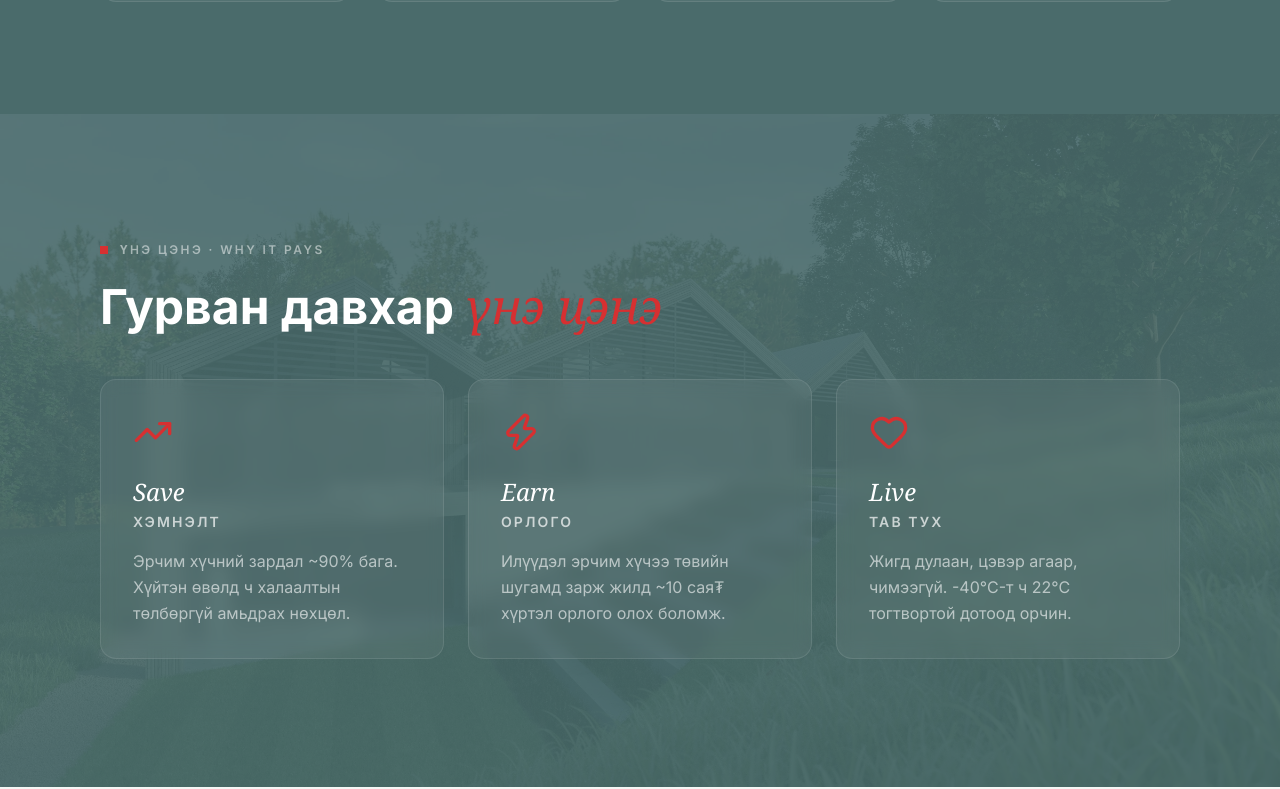
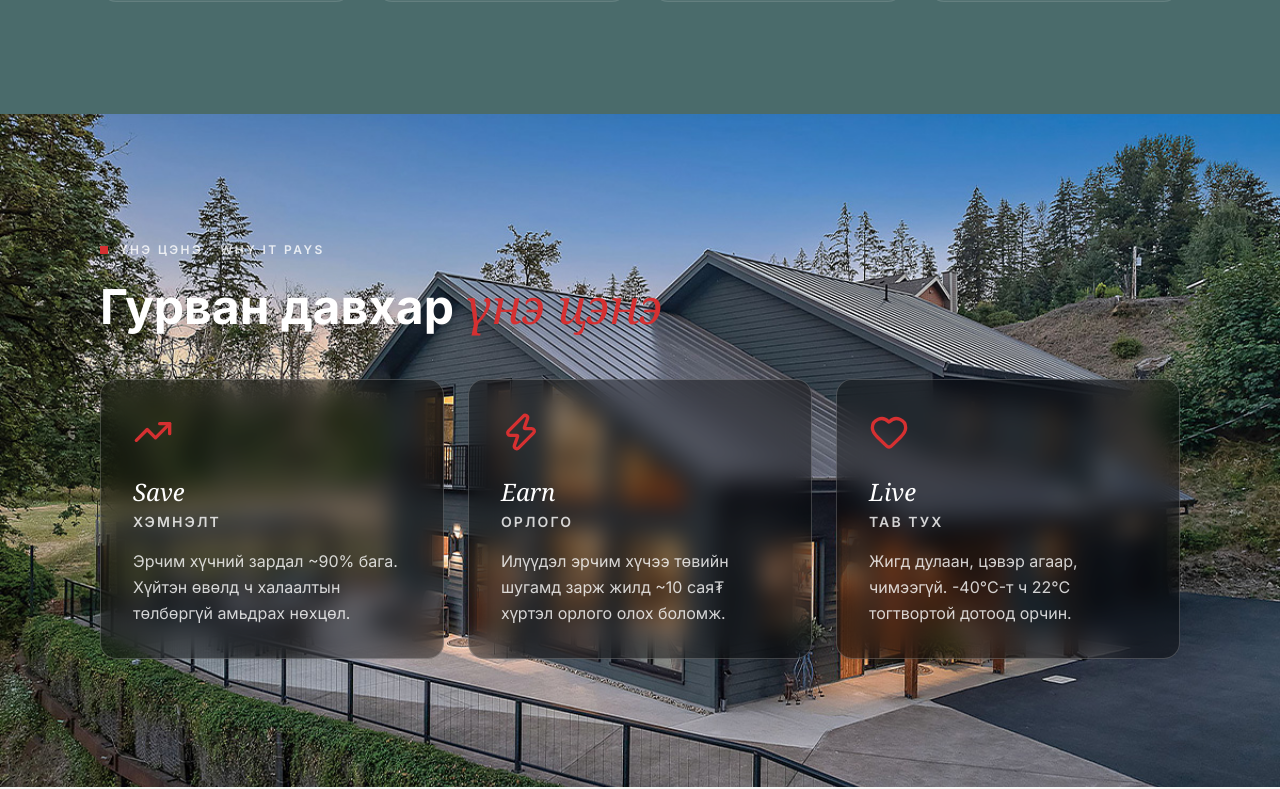
Before and after one commit to elikjandlt/TechInvent, a Next.js app: page /en/passive-premium in a window 1280 px wide. Shown: the part 4634-5423 px from the top of the page. Built offline with nearby package versions, Linux system fonts and the light colour scheme; no server answers.

Commit message:
fix: remove overlay from values section, improve contrast

```diff
--- a/src/app/[locale]/passive-premium/page.tsx
+++ b/src/app/[locale]/passive-premium/page.tsx
@@ -450,27 +450,26 @@ export default function PassivePremiumPage() {
         </div>
       </section>
 
-      {/* 12 Values */}
+      {/* Values */}
       <section className="py-20 md:py-32 text-white relative overflow-hidden">
         <div className="absolute inset-0 z-0">
           <Image
-            src="/images/passive-premium/passive03.webp"
+            src="/images/passive-premium/passive01.jpg"
             alt="Passive Premium values"
             fill
             className="object-cover"
           />
-          <div className="absolute inset-0 bg-secondary/90" />
         </div>
 
         <div className="relative z-10 max-w-[1440px] mx-auto px-6 lg:px-[100px]">
           <div className="flex items-center gap-3 mb-6">
             <div className="w-2 h-2 bg-primary" />
-            <span className="text-xs font-semibold tracking-[0.2em] text-white/50 uppercase">
+            <span className="text-xs font-semibold tracking-[0.2em] text-white/80 uppercase">
               ҮНЭ ЦЭНЭ · WHY IT PAYS
             </span>
           </div>
 
-          <h2 className="text-3xl md:text-5xl font-bold mb-12">
+          <h2 className="text-3xl md:text-5xl font-bold mb-12 drop-shadow-lg">
             Гурван давхар <span className="italic font-serif font-normal text-primary">үнэ цэнэ</span>
           </h2>
 
@@ -482,12 +481,12 @@ export default function PassivePremiumPage() {
                 whileInView={{ opacity: 1, y: 0 }}
                 viewport={{ once: true }}
                 transition={{ duration: 0.4, delay: index * 0.1 }}
-                className="bg-white/5 backdrop-blur-sm border border-white/10 rounded-2xl p-8 hover:bg-white/10 transition-colors"
+                className="bg-black/40 backdrop-blur-md border border-white/20 rounded-2xl p-8 hover:bg-black/50 transition-colors"
               >
                 <val.icon className="w-10 h-10 text-primary mb-6" />
                 <p className="text-2xl font-serif italic text-white mb-1">{val.title}</p>
-                <p className="text-sm font-semibold tracking-[0.15em] text-white/70 mb-4">{val.mnTitle}</p>
-                <p className="text-white/60 leading-relaxed">{val.desc}</p>
+                <p className="text-sm font-semibold tracking-[0.15em] text-white/80 mb-4">{val.mnTitle}</p>
+                <p className="text-white/80 leading-relaxed">{val.desc}</p>
               </motion.div>
             ))}
           </div>
```
